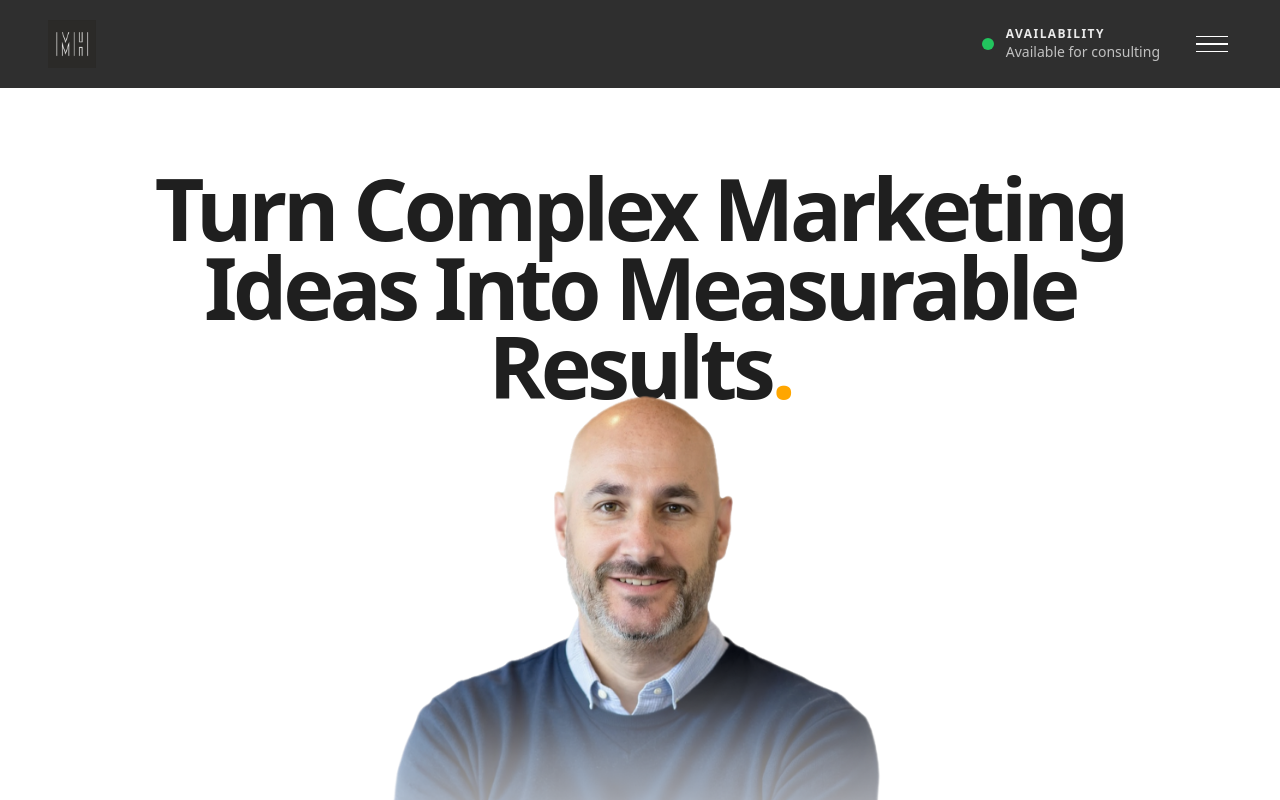
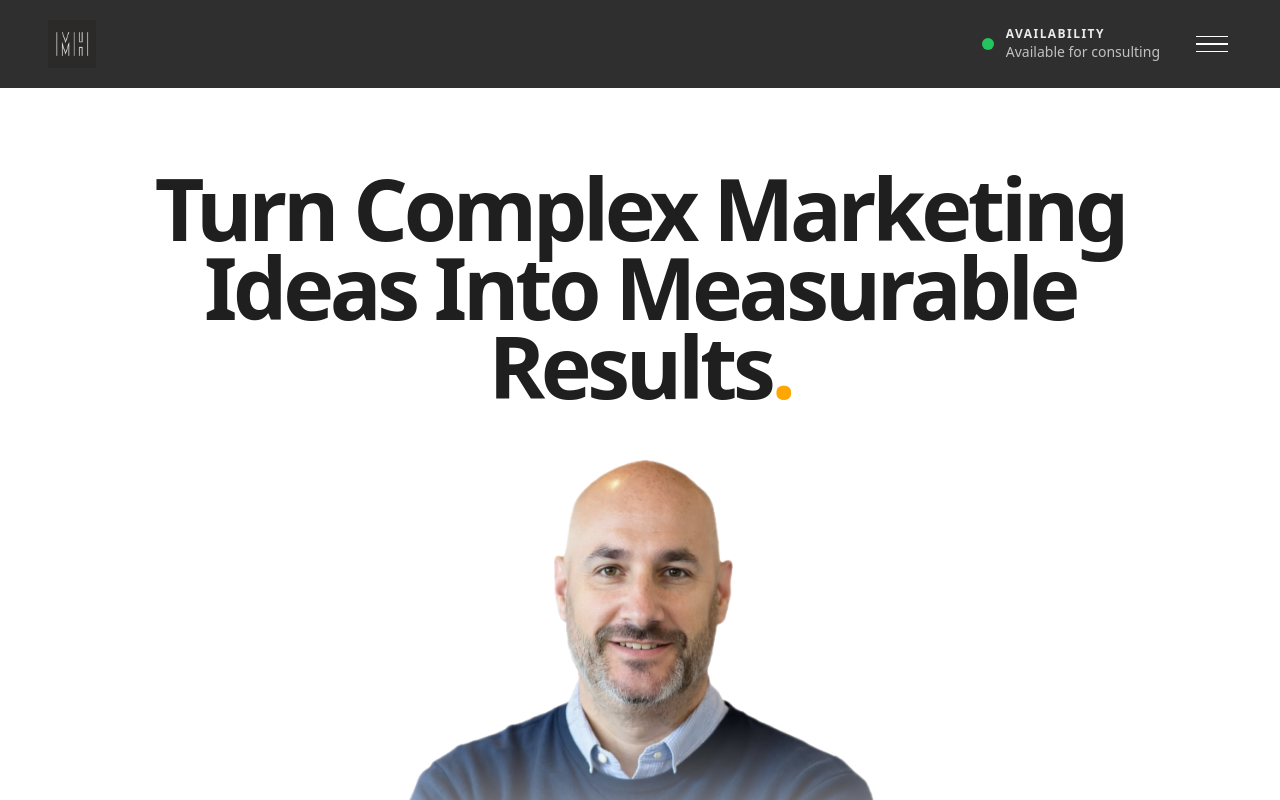
Before and after one commit to mrh1976/mherron, a React (Vite) app: page / in a window 1280 px wide. Shown: the top 800 px of the page. Built offline with nearby package versions, Linux system fonts and the light colour scheme.

Commit message:
Update Index.tsx

```diff
--- a/client/pages/Index.tsx
+++ b/client/pages/Index.tsx
@@ -529,7 +529,7 @@ export default function Index() {
     </h1>
 
     {/* Hero Image */}
-    <div className="-mt-16 flex justify-center relative z-10">
+    <div className="-mt-17 flex justify-center relative z-10">
   <img
     src="/MikeHerronHeadshot2026.png"
     alt="Mike Herron"
```
